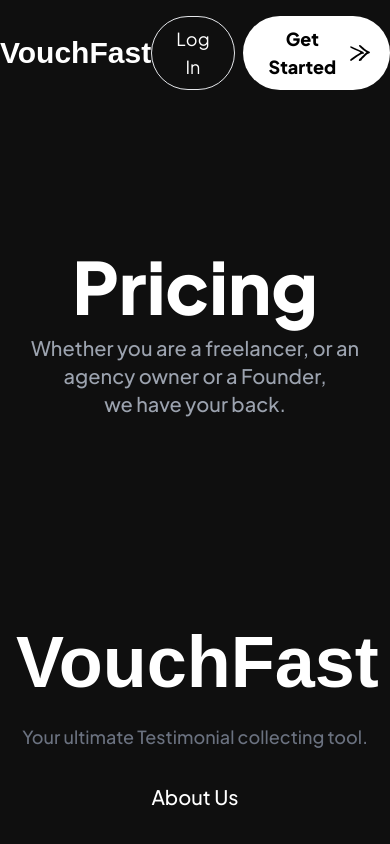
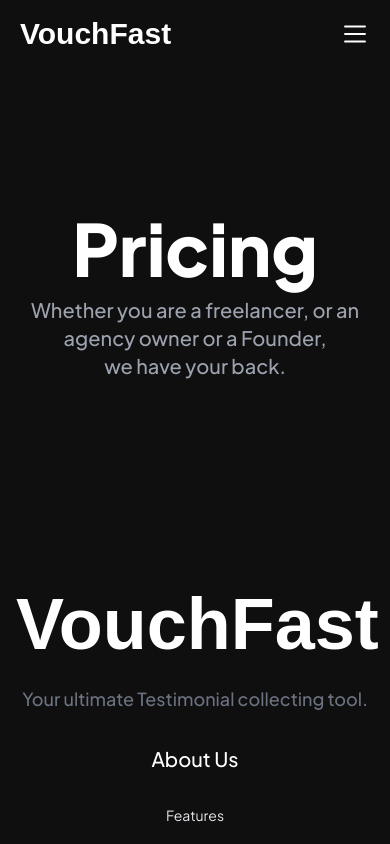
Before and after one commit to Sunny-coding/VouchFast, a Next.js app: page /pricing in a window 390 px wide. Shown: the top 844 px of the page. Built offline with nearby package versions, Linux system fonts and the light colour scheme; a web font is replaced by a local one.

Commit message:
feat: mobile

```diff
--- a/src/components/homepage/hero/Doodles.tsx
+++ b/src/components/homepage/hero/Doodles.tsx
@@ -3,7 +3,7 @@
 import Image from "next/image";
 
 import starSvg from "@/assets/star.svg";
-import spiralSvg from "@/assets/spiral.svg";
+import leafSvg from "@/assets/leaf.svg";
 
 import { motion } from "framer-motion";
 
@@ -21,7 +21,7 @@
           width={300}
           height={300}
           alt="doodle"
-          className="opacity-10"
+          className="opacity-30"
         />
       </motion.div>
 
@@ -32,11 +32,11 @@
         className="absolute right-0 bottom-1/4 lg:top-0 lg:right-20 h-[100px] w-[100px] lg:h-[180px] lg:w-[180px] rotate-45 -z-10"
       >
         <Image
-          src={spiralSvg}
-          width={200}
-          height={200}
+          src={leafSvg}
+          width={300}
+          height={300}
           alt="doodle"
-          className="opacity-20 rotate-45"
+          className="opacity-30 rotate-45"
         />
       </motion.div>
     </>
--- /dev/null
+++ b/src/components/navbar/MainNav.tsx
@@ -0,0 +1,39 @@
+import React from "react";
+import links from "./navlinks";
+import Link from "next/link";
+import Image from "next/image";
+
+import doubleArrow from "@/assets/double-arrow.svg";
+
+interface MainNavProps {
+  className?: string;
+}
+
+const MainNav = ({ className }: MainNavProps) => {
+  return (
+    <div className={className}>
+      <section className="hidden lg:block absolute left-1/2 -translate-x-1/2">
+        <ul className="flex space-x-4">
+          {links.map((link) => (
+            <li key={link.url}>
+              <Link href={link.url}>{link.label}</Link>
+            </li>
+          ))}
+        </ul>
+      </section>
+
+      <section className="hidden lg:flex space-x-2">
+        <button className="px-5 py-2 rounded-full border hover:border-primary-400 transition duration-200">
+          Log In
+        </button>
+
+        <button className="px-5 py-2 flex items-center gap-2 rounded-full bg-white hover:bg-primary-400 transition duration-200 text-black font-black">
+          Get Started
+          <Image src={doubleArrow} height={20} width={20} alt="doodle" />
+        </button>
+      </section>
+    </div>
+  );
+};
+
+export default MainNav;
--- a/src/components/navbar/Navbar.tsx
+++ b/src/components/navbar/Navbar.tsx
@@ -1,8 +1,7 @@
-import links from "./navlinks";
 import Link from "next/link";
-import Image from "next/image";
 
-import doubleArrow from "@/assets/double-arrow.svg";
+import MainNav from "./MainNav";
+import MobileNav from "./mobile";
 
 import { Sansita } from "next/font/google";
 
@@ -11,33 +10,15 @@
 const Navbar = () => {
   return (
     <nav className="relative">
-      <div className="container mx-auto py-4 flex justify-between items-center text-lg">
+      <div className="container mx-auto px-5 lg:px-0 py-4 flex justify-between items-center text-lg">
         <h1 className="text-xl">
           <Link href={"/"} className={`text-3xl ${sansita.className}`}>
             VouchFast
           </Link>
         </h1>
 
-        <section className="hidden lg:block absolute left-1/2 -translate-x-1/2">
-          <ul className="flex space-x-4">
-            {links.map((link) => (
-              <li key={link.url}>
-                <Link href={link.url}>{link.label}</Link>
-              </li>
-            ))}
-          </ul>
-        </section>
-
-        <section className="flex space-x-2">
-          <button className="px-5 py-2 rounded-full border hover:border-primary-400 transition duration-200">
-            Log In
-          </button>
-
-          <button className="px-5 py-2 flex items-center gap-2 rounded-full bg-white hover:bg-primary-400 transition duration-200 text-black font-black">
-            Get Started
-            <Image src={doubleArrow} height={20} width={20} alt="doodle" />
-          </button>
-        </section>
+        <MainNav className="hidden lg:block" />
+        <MobileNav className="lg:hidden" />
       </div>
     </nav>
   );
--- /dev/null
+++ b/src/components/navbar/mobile/MobileNav.tsx
@@ -0,0 +1,11 @@
+import React from "react";
+
+const MobileNav = () => {
+  return (
+    <div className="fixed top-[4rem] left-0 h-screen w-screen bg-black z-50">
+      Hi
+    </div>
+  );
+};
+
+export default MobileNav;
--- /dev/null
+++ b/src/components/navbar/mobile/index.tsx
@@ -0,0 +1,32 @@
+"use client";
+
+import { useState } from "react";
+import MobileNav from "./MobileNav";
+import Image from "next/image";
+
+import menuIcon from "@/assets/menu-01.svg";
+
+interface NavProps {
+  className?: string;
+}
+
+const Index = ({ className }: NavProps) => {
+  const [isOpen, setIsOpen] = useState(false);
+
+  const toggle = () => setIsOpen(!isOpen);
+
+  return (
+    <div className={className}>
+      <Image
+        src={menuIcon}
+        alt="Menu Icon"
+        width={30}
+        height={30}
+        onClick={toggle}
+      />
+      {isOpen && <MobileNav />}
+    </div>
+  );
+};
+
+export default Index;
```
Also changed, not shown: package.json (line endings or trailing spaces), src/assets/menu-01.svg.
